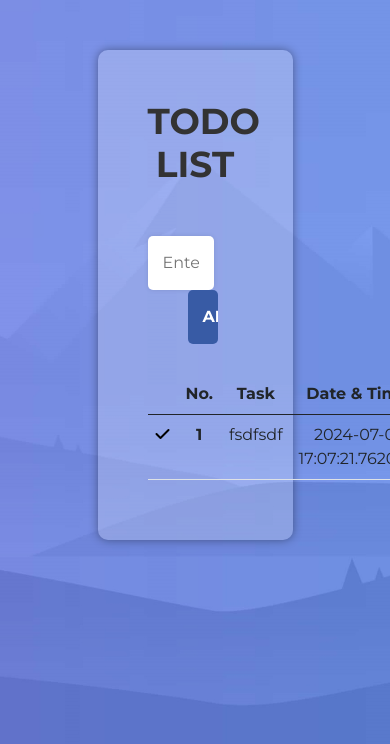
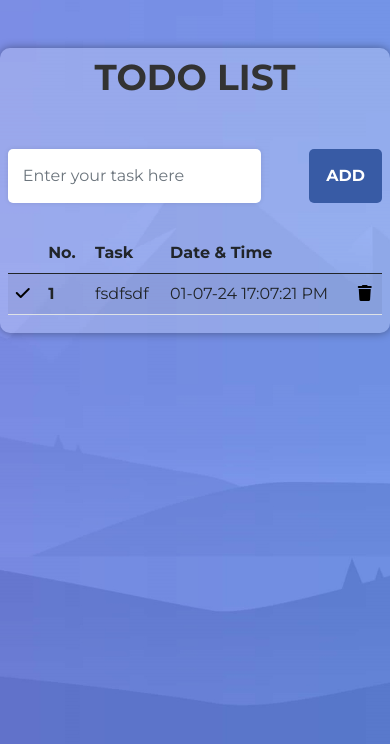
Before and after one commit to atharva026/ToDo_List, a Flask app: page / in a window 390 px wide; the page is wider, and only the part inside the window is pictured. Shown: the top 744 px of that part. Run offline with Flask 3, Linux system fonts and the light colour scheme; data comes from the database, SQL or seed files in the repository; both versions use the stored data as it was after the commit; some libraries are stand-ins or nearby versions.

Commit message:
Responsive

```diff
--- a/app.py
+++ b/app.py
@@ -1,7 +1,7 @@
 """
     Author : Atharva Mane
     Date : 18 April 2024
-    Languages : HTML , CSS , Python , Flask
+    Languages : HTML , CSS , BootStrap ,  Python , Flask , SQLAlchemy
     Hosted : https://atharvamane.pythonanywhere.com/
 
     To create todo table(if not created) fire this commands in cmd/powershell
--- a/static/style.css
+++ b/static/style.css
@@ -1,5 +1,5 @@
 body {
-    background: url(../static/bg.jpg) no-repeat center center fixed;
+    background: url("images/bg.jpg") no-repeat center center fixed;
     -webkit-background-size: cover;
     -moz-background-size: cover;
     -o-background-size: cover;
@@ -11,10 +11,7 @@ body {
 	background-color: hsla(0, 0%, 100%, 0.222);
 	border-radius: 10px;
 	box-shadow: 0px 0px 10px rgba(0, 0, 0, 0.385);
-	margin: 50px auto;
-	max-width: 50%;
-	padding: 50px;
-	text-align: center;
+	padding:2% ;
 }
 
 h1 {
@@ -66,7 +63,7 @@ button[type="submit"]:hover {
 
 thead th {
     padding-bottom: 4px;
-    border-bottom: #ffffffa1 solid;
+    border-bottom: rgba(255, 255, 255, 0.631) solid;
 }
 
 .btn {
--- a/templates/index.html
+++ b/templates/index.html
@@ -4,6 +4,7 @@
 <head>
   <meta charset="UTF-8">
   <meta name="viewport" content="width=device-width, initial-scale=1.0">
+
   <title>ToDo</title>
   <!-- Icons -->
   <link rel="stylesheet" href="https://cdnjs.cloudflare.com/ajax/libs/font-awesome/6.3.0/css/all.min.css">
@@ -11,32 +12,33 @@
   <!-- CSS & Bootstrap-->
   <link href="https://cdn.jsdelivr.net/npm/bootstrap@5.0.2/dist/css/bootstrap.min.css" rel="stylesheet"
     integrity="sha384-EVSTQN3/azprG1Anm3QDgpJLIm9Nao0Yz1ztcQTwFspd3yD65VohhpuuCOmLASjC" crossorigin="anonymous">
-  <link href="{{ url_for('static',filename='style.css') }}" rel="stylesheet">
+  <link href="{{ url_for('static', filename='style.css') }}" rel="stylesheet">
 
   <!-- Fonts -->
   <link href="https://fonts.googleapis.com/css?family=Montserrat:400,700" rel="stylesheet">
 
 </head>
-</head>
 
 <body>
-  <div class="main">
-    <h1>ToDo List</h1>
-    <div class="input-container">
-      <form method="post" action="/task">
-        <input type="text" class="input-field" placeholder="Enter your task here" name="task" value="" required>
-        <input type="submit" value="Add" />
+  <div class="container mt-5 main">
+    <h1 class="text-center">ToDo List</h1>
+
+    <div class="input-container my-4">
+      <form method="post" action="/task" class="d-flex justify-content-center">
+        <input type="text" class="form-control me-2" placeholder="Enter your task here" name="task" required>
+        <input type="submit" value="Add" class="btn btn-primary">
       </form>
     </div>
 
     <div>
-      {% if data|length==0 %}
+      {% if data|length == 0 %}
       <div class="alert alert-primary" role="alert">
         There are no ToDos. Add Todo Now!
       </div>
       {% else %}
-      <table class="table">   <!-- It might change cause boostrap table class and css class depends -->
-        <thead class="">
+      <div class="table-responsive">
+        <table class="table table-striped">
+          <thead>
             <tr>
               <th></th>
               <th scope="col">No.</th>
@@ -48,28 +50,42 @@
           <tbody>
             {% for row in data %}
             <tr>
+              <td>
                 {% if row.status %}
-              <td> <a href="/check/{{row.sno}}">  <i class="fa-regular fa-circle-xmark" style="color: #000000;"></i></a></td>
+                <a href="/check/{{ row.sno }}">
+                  <i class="fa-regular fa-circle-xmark" style="color: #000000;"></i>
+                </a>
                 {% else %}
-              <td> <a href="/check/{{row.sno}}"><i class="fa-solid fa-check" style="color: #000000;"></i></a></td>
+                <a href="/check/{{ row.sno }}">
+                  <i class="fa-solid fa-check" style="color: #000000;"></i>
+                </a>
                 {% endif %}
+              </td>
               <th scope="row">{{ loop.index }}</th>
+              <td>
                 {% if row.status %}
-              <td><s>{{ row.task }}</s></td>
+                <s>{{ row.task }}</s>
                 {% else %}
-              <td>{{ row.task }}</td>
+                {{ row.task }}
                 {% endif %}
-            <td>{{ row.date_created }}</td>
-            <td> <a href="/delete/{{row.sno}}"><i class="fa-solid fa-trash" style="color: #000000;"></i></a></td>
+              </td>
+              <td>{{ row.date_created.strftime("%d-%m-%y") }} {{ row.date_created.strftime("%H:%M:%S %p")}}</td>
+              <td>
+                <a href="/delete/{{ row.sno }}">
+                  <i class="fa-solid fa-trash" style="color: #000000;"></i>
+                </a>
+              </td>
             </tr>
             {% endfor %}
           </tbody>
         </table>
+      </div>
       {% endif %}
     </div>
   </div>
+
   <script src="https://cdn.jsdelivr.net/npm/bootstrap@5.0.2/dist/js/bootstrap.bundle.min.js"
-    integrity="sha384-MrcW6ZMFYlzcLA8Nl+NtUVF0sA7MsXsP1UyJoMp4YLEuNSfAP+JcXn/tWtIaxVXM"
-    crossorigin="anonymous"></script>
+    integrity="sha384-MrcW6ZMFYlzcLA8Nl+NtUVF0sA7MsXsP1UyJoMp4YLEuNSfAP+JcXn/tWtIaxVXM" crossorigin="anonymous"></script>
 </body>
+
 </html>
```
Also changed, not shown: instance/todo.db, static/images/bg.jpg (renamed from static/bg.jpg). Lines whose indentation alone changed are shown as unchanged.
